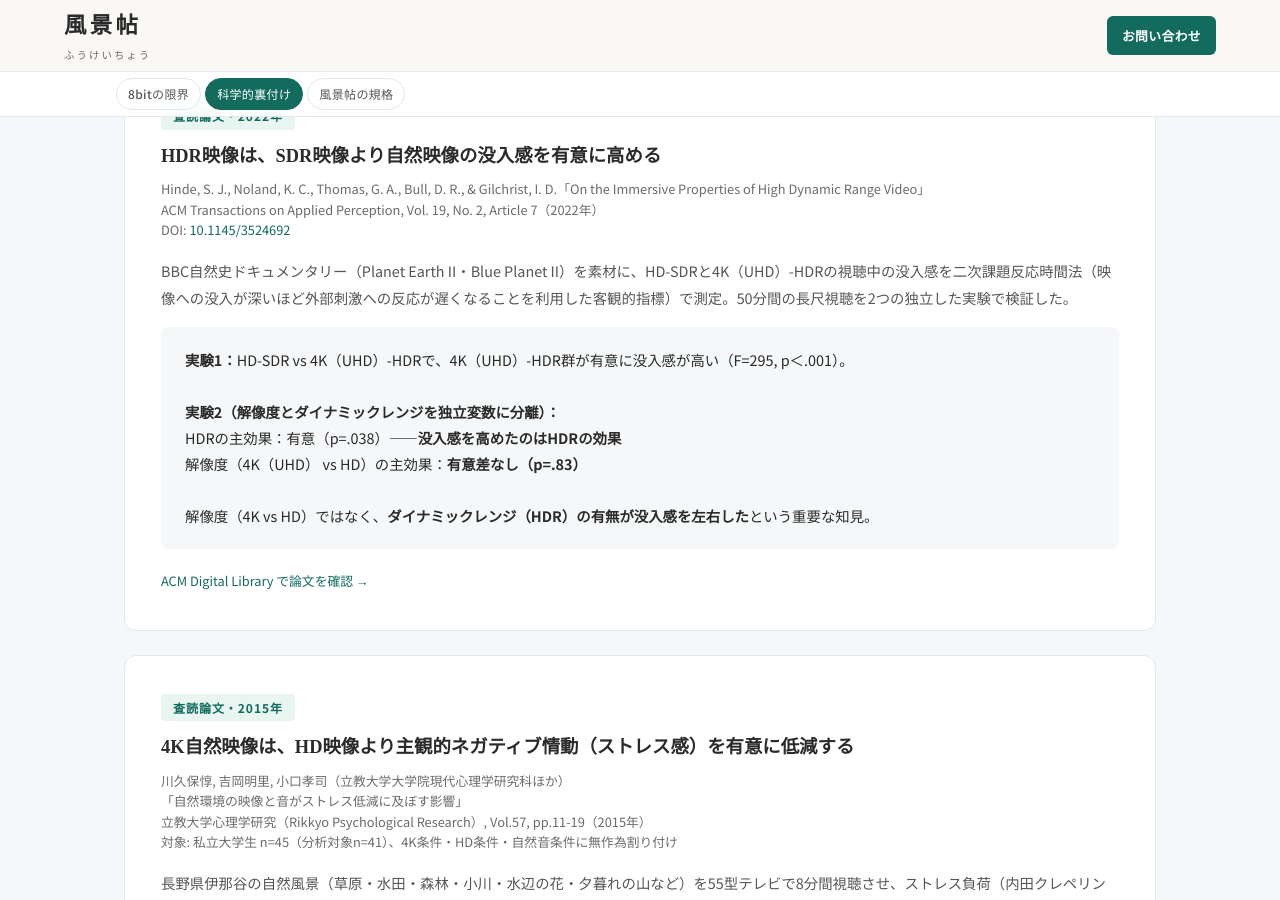
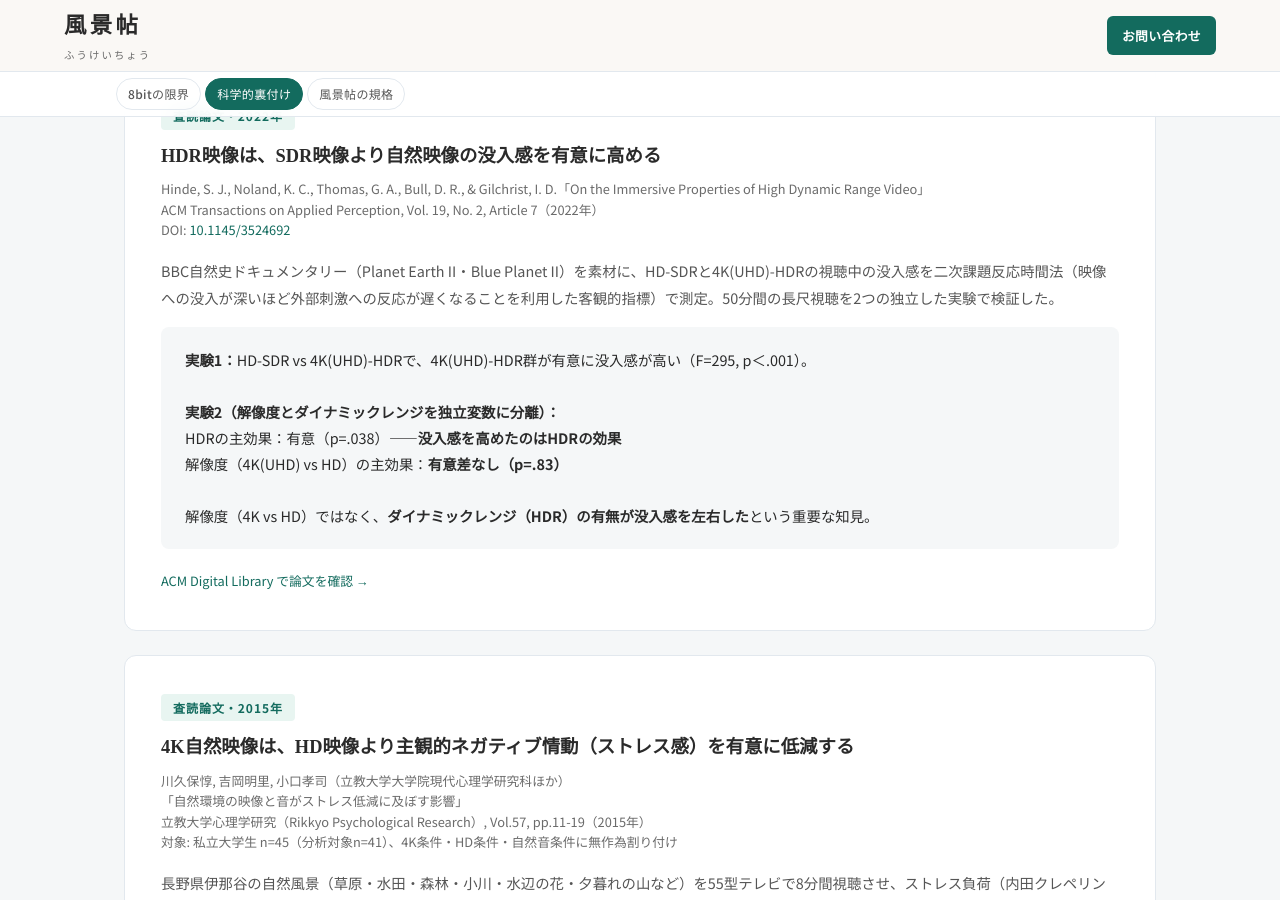
Before and after one commit to dr836gnypeq-ctrl/fukeichou-site, a Jekyll site: the page built from quality.html, in a window 1280 px wide and 900 px high, scrolled down 3527 px. Built offline with Jekyll 4.4.1, drawn with Linux system fonts in a browser that asks for light colours; nearby versions of some CDN libraries.

```diff
--- a/quality.html
+++ b/quality.html
@@ -289,13 +289,13 @@ canvas.ql-bit-canvas{height:40px}
         DOI: <a class="ev-study-link" href="https://doi.org/10.1145/3524692" target="_blank" rel="noopener">10.1145/3524692</a>
       </div>
       <div class="ql-study-body">
-        BBC自然史ドキュメンタリー（Planet Earth II・Blue Planet II）を素材に、HD-SDRと4K（UHD）-HDRの視聴中の没入感を二次課題反応時間法（映像への没入が深いほど外部刺激への反応が遅くなることを利用した客観的指標）で測定。50分間の長尺視聴を2つの独立した実験で検証した。
+        BBC自然史ドキュメンタリー（Planet Earth II・Blue Planet II）を素材に、HD-SDRと4K(UHD)-HDRの視聴中の没入感を二次課題反応時間法（映像への没入が深いほど外部刺激への反応が遅くなることを利用した客観的指標）で測定。50分間の長尺視聴を2つの独立した実験で検証した。
       </div>
       <div class="ql-result">
-        <p><strong>実験1：</strong>HD-SDR vs 4K（UHD）-HDRで、4K（UHD）-HDR群が有意に没入感が高い（F=295, p＜.001）。<br><br>
+        <p><strong>実験1：</strong>HD-SDR vs 4K(UHD)-HDRで、4K(UHD)-HDR群が有意に没入感が高い（F=295, p＜.001）。<br><br>
         <strong>実験2（解像度とダイナミックレンジを独立変数に分離）：</strong><br>
         HDRの主効果：有意（p=.038）<strong>——没入感を高めたのはHDRの効果</strong><br>
-        解像度（4K（UHD） vs HD）の主効果：<strong>有意差なし（p=.83）</strong><br><br>
+        解像度（4K(UHD) vs HD）の主効果：<strong>有意差なし（p=.83）</strong><br><br>
         解像度（4K vs HD）ではなく、<strong>ダイナミックレンジ（HDR）の有無が没入感を左右した</strong>という重要な知見。</p>
       </div>
       <a class="ev-study-link" href="https://doi.org/10.1145/3524692" target="_blank" rel="noopener">ACM Digital Library で論文を確認 →</a>
```
